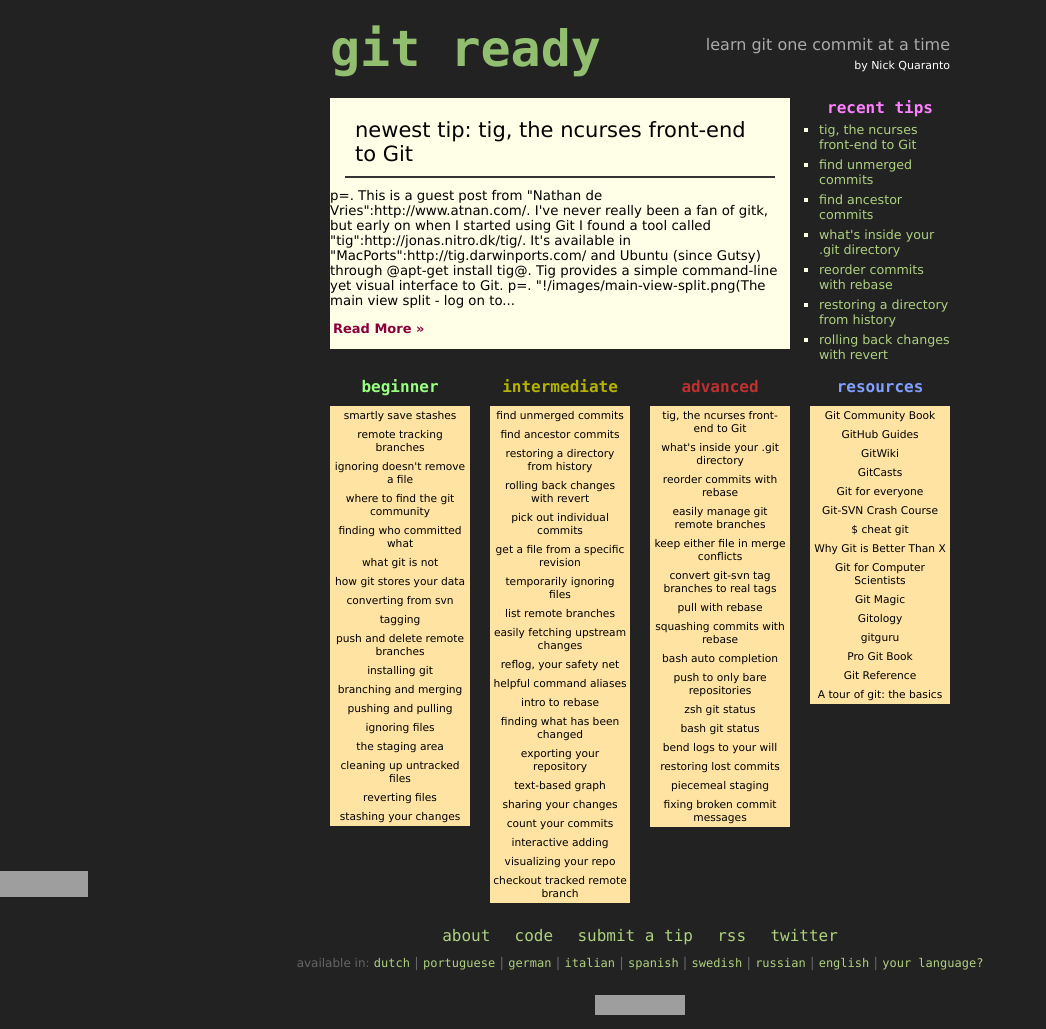
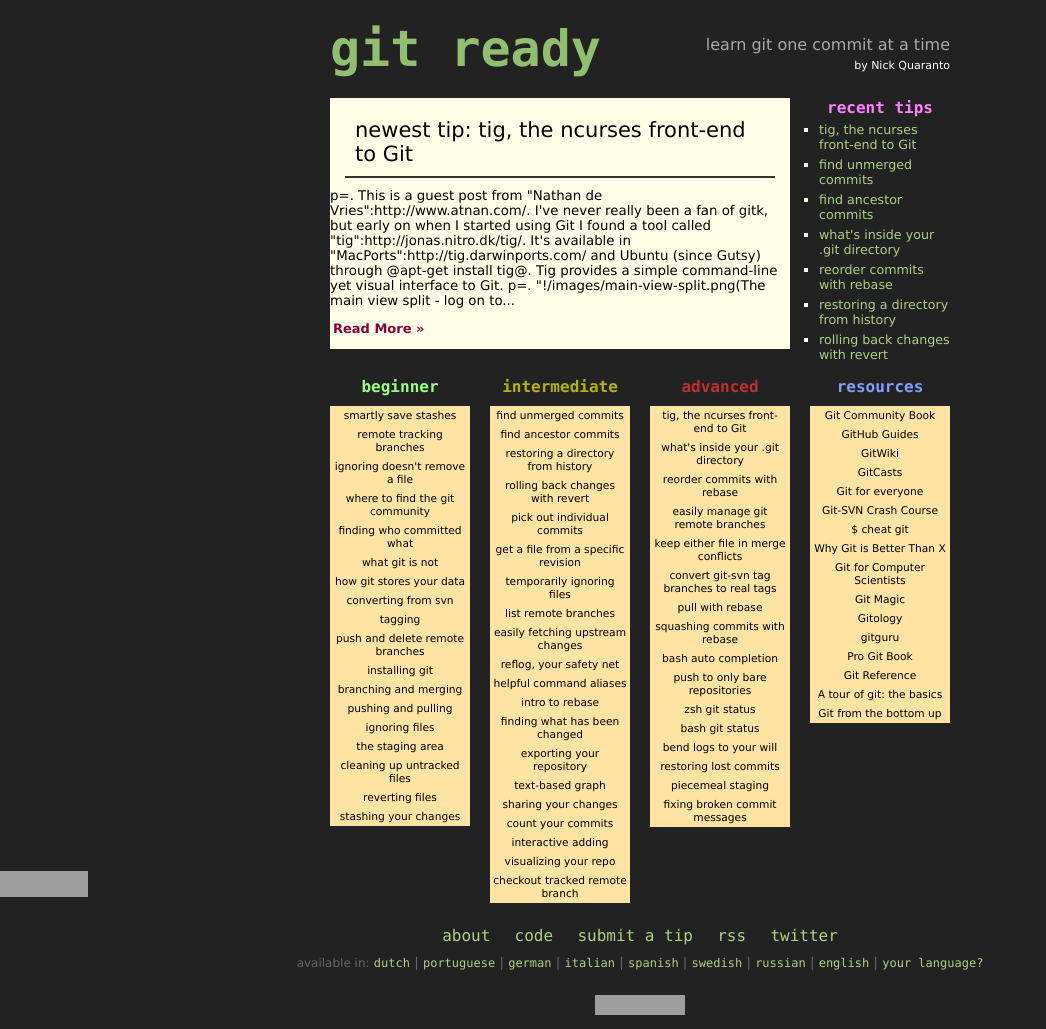
Before and after one commit to qrush/gitready, a Jekyll site: the page built from index.html, in a window 1280 px wide. Shown: the whole page, without its empty margins (0-1046 px from the left). Built offline with Jekyll 4.4.1, drawn with Linux system fonts in a browser that asks for light colours; grey boxes are pictures that could not be loaded.

Commit message:
Add link to 'Git from the bottom up'.

```diff
--- a/_layouts/default.html
+++ b/_layouts/default.html
@@ -58,6 +58,7 @@
       <a href="http://progit.org/">Pro Git Book</a>
       <a href="http://gitref.org/">Git Reference</a>
       <a href="http://cworth.org/hgbook-git/tour/">A tour of git: the basics</a>
+      <a href="http://www.newartisans.com/2008/04/git-from-the-bottom-up.html">Git from the bottom up</a>
     </div>
     <div class="grid_12 footer">
       <div class="footer_links">
```
